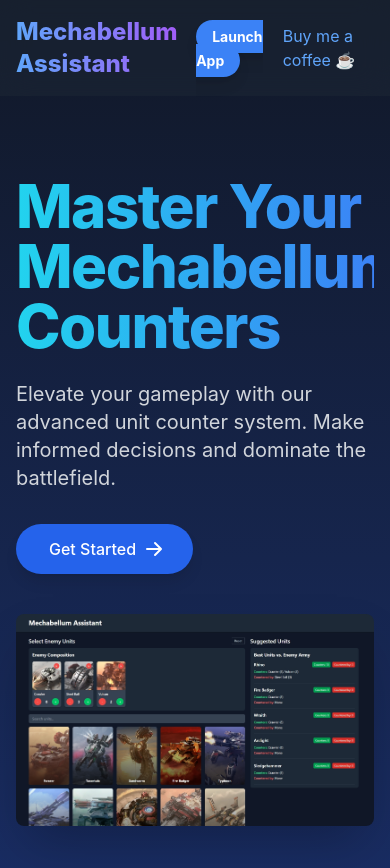
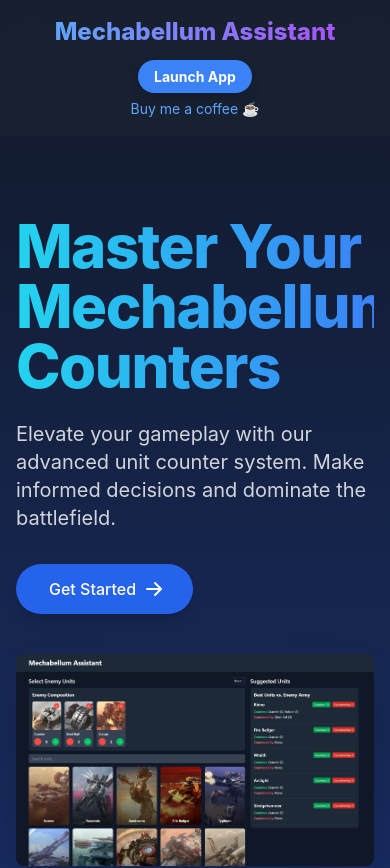
Before and after one commit to pyguy12/mechabellum-composition-calculator, a React (Create React App) app in the folder frontend/: page / in a window 390 px wide. Shown: the top 868 px of the page. Built offline with nearby package versions, Linux system fonts and the light colour scheme.

Commit message:
Fixed launch app button on mobile

```diff
--- a/frontend/src/pages/LandingPage.tsx
+++ b/frontend/src/pages/LandingPage.tsx
@@ -8,20 +8,21 @@
     return (
         <div className="min-h-screen bg-gradient-to-b from-gray-900 via-blue-900 to-gray-900 text-white overflow-hidden">
             <header className="relative z-10 bg-opacity-50 bg-gray-800 backdrop-filter backdrop-blur-lg">
-                <div className="max-w-7xl mx-auto py-4 px-4 sm:px-6 lg:px-8 flex justify-between items-center">
+                <div className="max-w-7xl mx-auto py-4 px-4 sm:px-6 lg:px-8">
+                    <div className="flex flex-col sm:flex-row justify-between items-center">
                         <motion.h1
-                        className="text-2xl sm:text-3xl md:text-4xl font-extrabold bg-clip-text text-transparent bg-gradient-to-r from-blue-400 to-purple-500"
+                            className="text-2xl sm:text-3xl md:text-4xl font-extrabold bg-clip-text text-transparent bg-gradient-to-r from-blue-400 to-purple-500 mb-4 sm:mb-0"
                             initial={{ opacity: 0, y: -20 }}
                             animate={{ opacity: 1, y: 0 }}
                             transition={{ duration: 0.5 }}
                         >
                             Mechabellum Assistant
                         </motion.h1>
-                    <div className="flex items-center space-x-4">
+                        <div className="flex flex-col sm:flex-row items-center space-y-2 sm:space-y-0 sm:space-x-4">
                             <motion.div whileHover={{ scale: 1.05 }} whileTap={{ scale: 0.95 }}>
                                 <Link
                                     to="/app"
-                                className="bg-blue-500 hover:bg-blue-600 text-white font-bold py-2 px-4 rounded-full transition duration-300 shadow-lg hover:shadow-xl text-sm sm:text-base"
+                                    className="bg-blue-500 hover:bg-blue-600 text-white font-bold py-2 px-4 rounded-full transition duration-300 shadow-lg hover:shadow-xl text-sm sm:text-base w-full sm:w-auto text-center"
                                 >
                                     Launch App
                                 </Link>
@@ -31,11 +32,12 @@
                                     href="https://buymeacoffee.com/pyguy12"
                                     target="_blank"
                                     rel="noopener noreferrer"
-                                className="text-blue-400 hover:text-blue-300 transition duration-300"
+                                    className="text-blue-400 hover:text-blue-300 transition duration-300 text-sm sm:text-base"
                                 >
                                     Buy me a coffee ☕
                                 </a>
                             </motion.div>
+                        </div>
                     </div>
                 </div>
             </header>
@@ -136,6 +138,7 @@
             <footer className="relative z-10 bg-gray-800 bg-opacity-50 backdrop-filter backdrop-blur-lg">
                 <div className="max-w-7xl mx-auto py-8 px-4 sm:px-6 lg:px-8 text-center">
                     <p className="text-gray-400">© 2024 Mechabellum Assistant. All rights reserved.</p>
+                    <p className="text-gray-400">Contact me by emailing mechabellum.assistant@gmail.com</p>
                     <p className="text-gray-400 mt-2">
                         Unit information sourced from{' '}
                         <a
```
Lines whose indentation alone changed are shown as unchanged.
